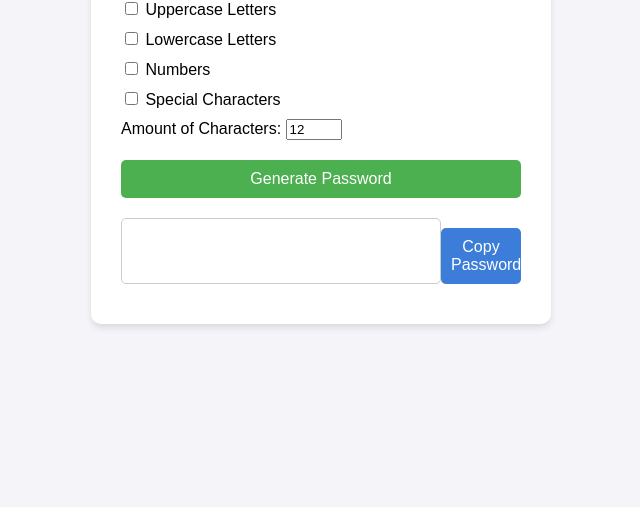
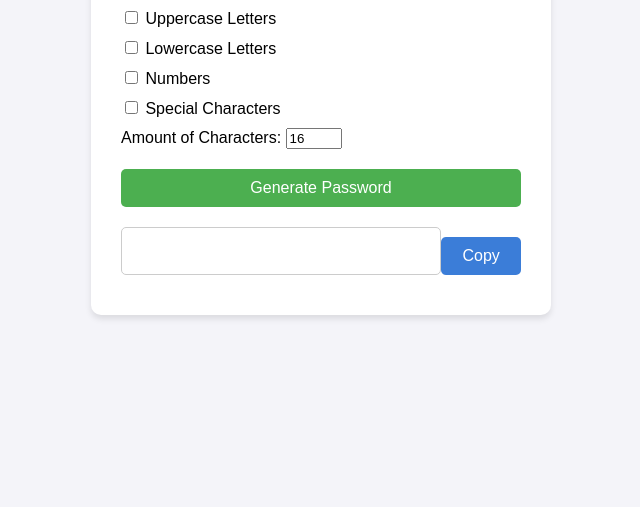
Before and after one commit to Liaforever/Password-Generator, a plain HTML site: page index.html in a window 1280 px wide. Shown: the part 293-800 px from the top of the page, without its empty margins (319-959 px from the left). Drawn offline with Linux system fonts and the light colour scheme.

Commit message:
Update index.html

```diff
--- a/index.html
+++ b/index.html
@@ -10,6 +10,7 @@
     <div class="container">
         <h1>Password Generator</h1>
         <div class="settings">
+            <div class="toggle-group">
                 <label>
                     <input type="checkbox" id="uppercase" /> Uppercase Letters
                 </label>
@@ -22,15 +23,16 @@
                 <label>
                     <input type="checkbox" id="special" /> Special Characters
                 </label>
+            </div>
             <label>
                 Amount of Characters:
-                <input type="number" id="length" min="4" max="20" value="12" />
+                <input type="number" id="length" min="8" max="20" value="16" />
             </label>
         </div>
-        <button id="generate">Generate Password</button>
+        <button id="generate" class="button">Generate Password</button>
         <div class="password-container">
-            <input type="text" id="password" readonly />
-            <button id="copy">Copy Password</button>
+            <input type="text" id="password" readonly class="password-display" />
+            <button id="copy" class="button copy-button">Copy</button>
         </div>
         <div id="strength" class="strength"></div>
     </div>
```
Lines whose indentation alone changed are shown as unchanged.
